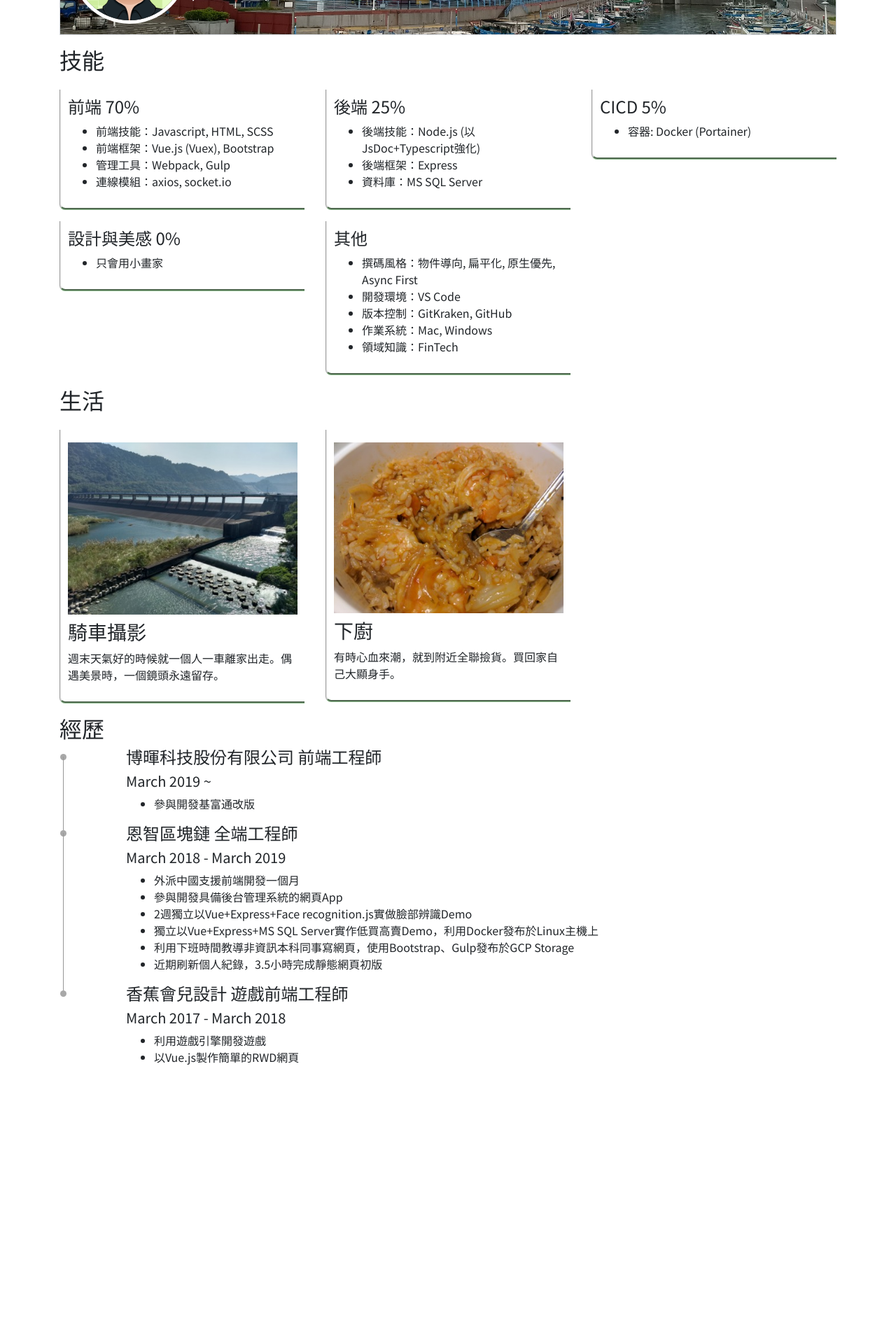
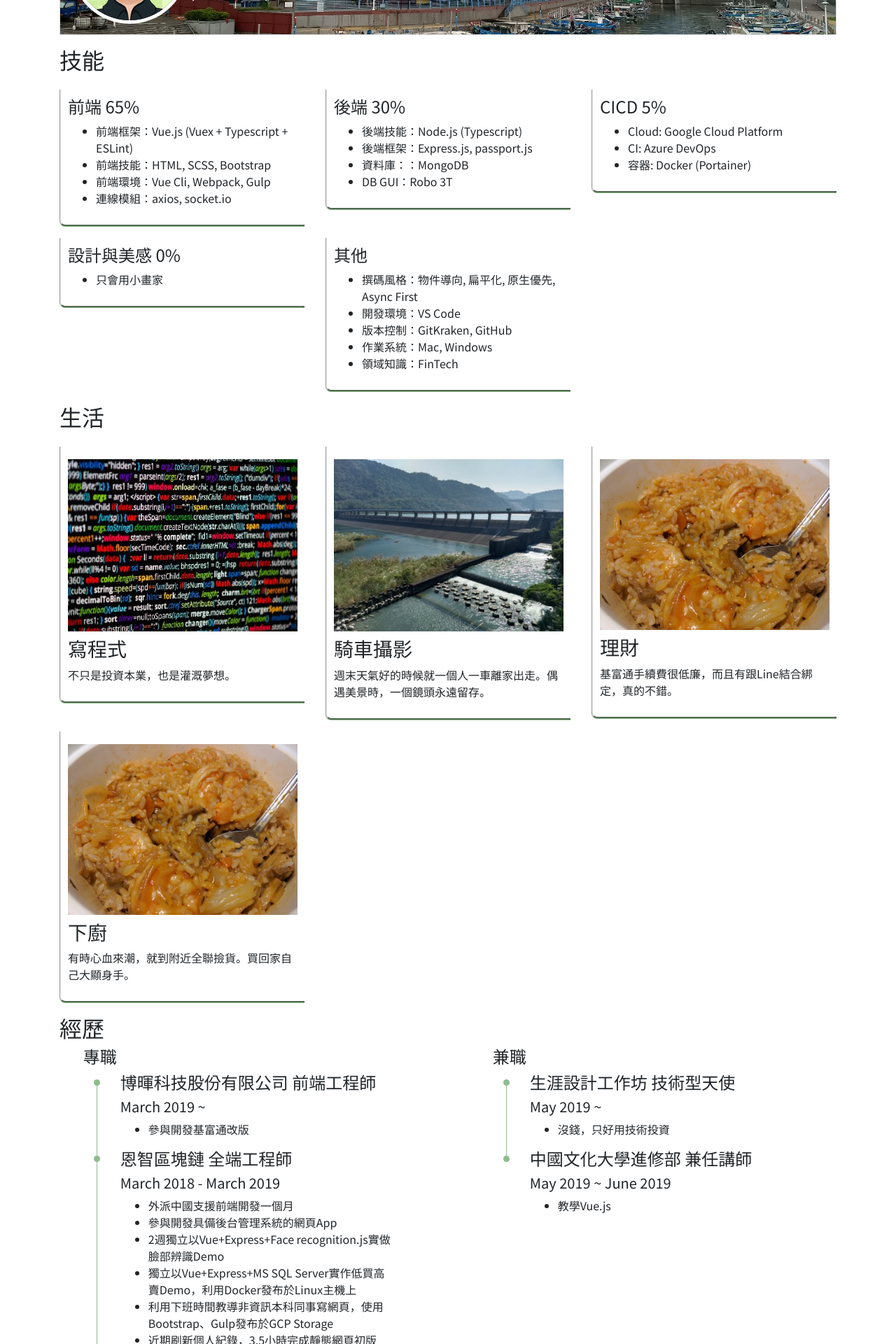
Before and after one commit to simon0406/pccu-vue-official, a Vue app: page / in a window 1280 px wide. Shown: the part 320-2240 px from the top of the page at 70% size. Before the commit the page ends 1913 px from the top, so only its background shows below. Built offline with nearby package versions, Linux system fonts and the light colour scheme.

Commit message:
update content

```diff
--- a/src/App.vue
+++ b/src/App.vue
@@ -7,25 +7,28 @@
             </PageHeader>
             <Theme title="技能">
                 <Card>
-                    <h4>前端 70%</h4>
+                    <h4>前端 65%</h4>
                     <ul>
-                        <li>前端技能：Javascript, HTML, SCSS</li>
-                        <li>前端框架：Vue.js (Vuex), Bootstrap</li>
-                        <li>管理工具：Webpack, Gulp</li>
+                        <li>前端框架：Vue.js (Vuex + Typescript + ESLint)</li>
+                        <li>前端技能：HTML, SCSS, Bootstrap</li>
+                        <li>前端環境：Vue Cli, Webpack, Gulp</li>
                         <li>連線模組：axios, socket.io</li>
                     </ul>
                 </Card>
                 <Card>
-                    <h4>後端 25%</h4>
+                    <h4>後端 30%</h4>
                     <ul>
-                        <li>後端技能：Node.js (以JsDoc+Typescript強化)</li>
-                        <li>後端框架：Express</li>
-                        <li>資料庫：MS SQL Server</li>
+                        <li>後端技能：Node.js (Typescript)</li>
+                        <li>後端框架：Express.js, passport.js</li>
+                        <li>資料庫：：MongoDB</li>
+                        <li>DB GUI：Robo 3T</li>
                     </ul>
                 </Card>
                 <Card>
                     <h4>CICD 5%</h4>
                     <ul>
+                        <li>Cloud: Google Cloud Platform</li>
+                        <li>CI: Azure DevOps</li>
                         <li>容器: Docker (Portainer)</li>
                     </ul>
                 </Card>
@@ -48,9 +51,19 @@
             </Theme>
             <Theme title="生活">
                 <Card>
+                    <img src="@/assets/coding.jpg">
+                    <h3>寫程式</h3>
+                    <p>不只是投資本業，也是灌溉夢想。</p>
+                </Card>
+                <Card>
                     <img src="@/assets/dam.jpg">
                     <h3>騎車攝影</h3>
                     <p>週末天氣好的時候就一個人一車離家出走。偶遇美景時，一個鏡頭永遠留存。</p>
+                </Card>
+                <Card>
+                    <img src="@/assets/rice.jpg">
+                    <h3>理財</h3>
+                    <p>基富通手續費很低廉，而且有跟Line結合綁定，真的不錯。</p>
                 </Card>
                 <Card>
                     <img src="@/assets/rice.jpg">
@@ -59,6 +72,9 @@
                 </Card>
             </Theme>
             <Theme title="經歷">
+                <div class="row justify-content-around">
+                    <div class="col-12 col-lg-5">
+                        <h4>專職</h4>
                         <ListItem>
                             <h4>博暉科技股份有限公司 前端工程師</h4>
                             <h5>March 2019 ~</h5>
@@ -86,6 +102,25 @@
                                 <li>以Vue.js製作簡單的RWD網頁</li>
                             </ul>
                         </ListItem>
+                    </div>
+                    <div class="col col-lg-5">
+                        <h4>兼職</h4>
+                        <ListItem>
+                            <h4>生涯設計工作坊 技術型天使</h4>
+                            <h5>May 2019 ~</h5>
+                            <ul>
+                                <li>沒錢，只好用技術投資</li>
+                            </ul>
+                        </ListItem>
+                        <ListItem>
+                            <h4>中國文化大學進修部 兼任講師</h4>
+                            <h5>May 2019 ~ June 2019</h5>
+                            <ul>
+                                <li>教學Vue.js</li>
+                            </ul>
+                        </ListItem>
+                    </div>
+                </div>
             </Theme>
         </div>
     </div>
--- a/src/components/ListItem.vue
+++ b/src/components/ListItem.vue
@@ -33,14 +33,14 @@ export default {
         border-radius: 50%;
         text-align: center;
         display: inline-block;
-    background-color: #a8a8a8;
+        background-color: darkseagreen;
         margin-left: 0.5px;
     }
     &:after {
         content: "";
         width: 1px;
         height: 100%;
-    background-color: #979797;
+        background-color: darkseagreen;
         display: block;
         margin-left: 4.5px;
         transform: translateY(-10px);
```
Also changed, not shown: src/assets/coding.jpg (added), src/assets/investment.jpg (added). Lines whose indentation alone changed are shown as unchanged.
